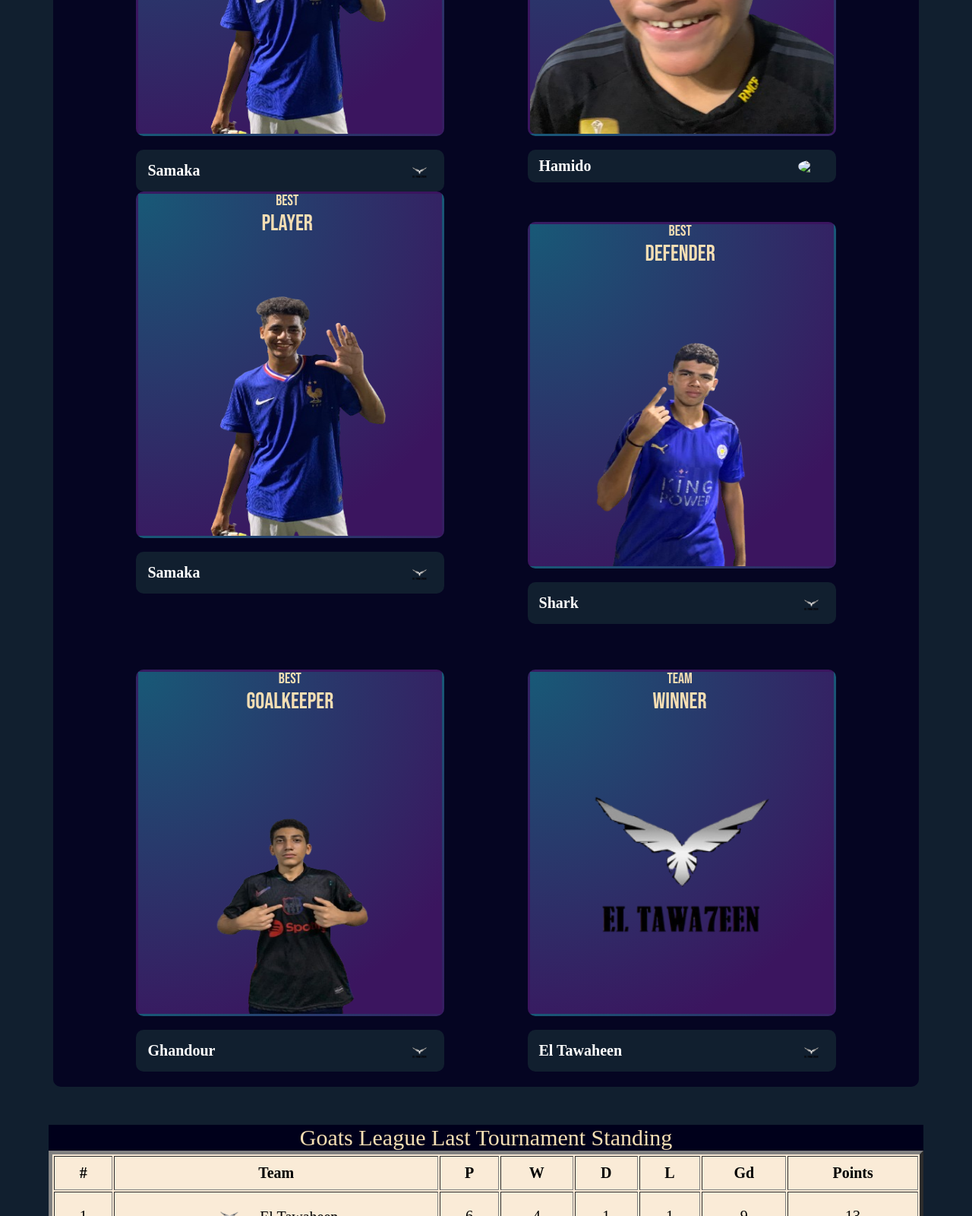
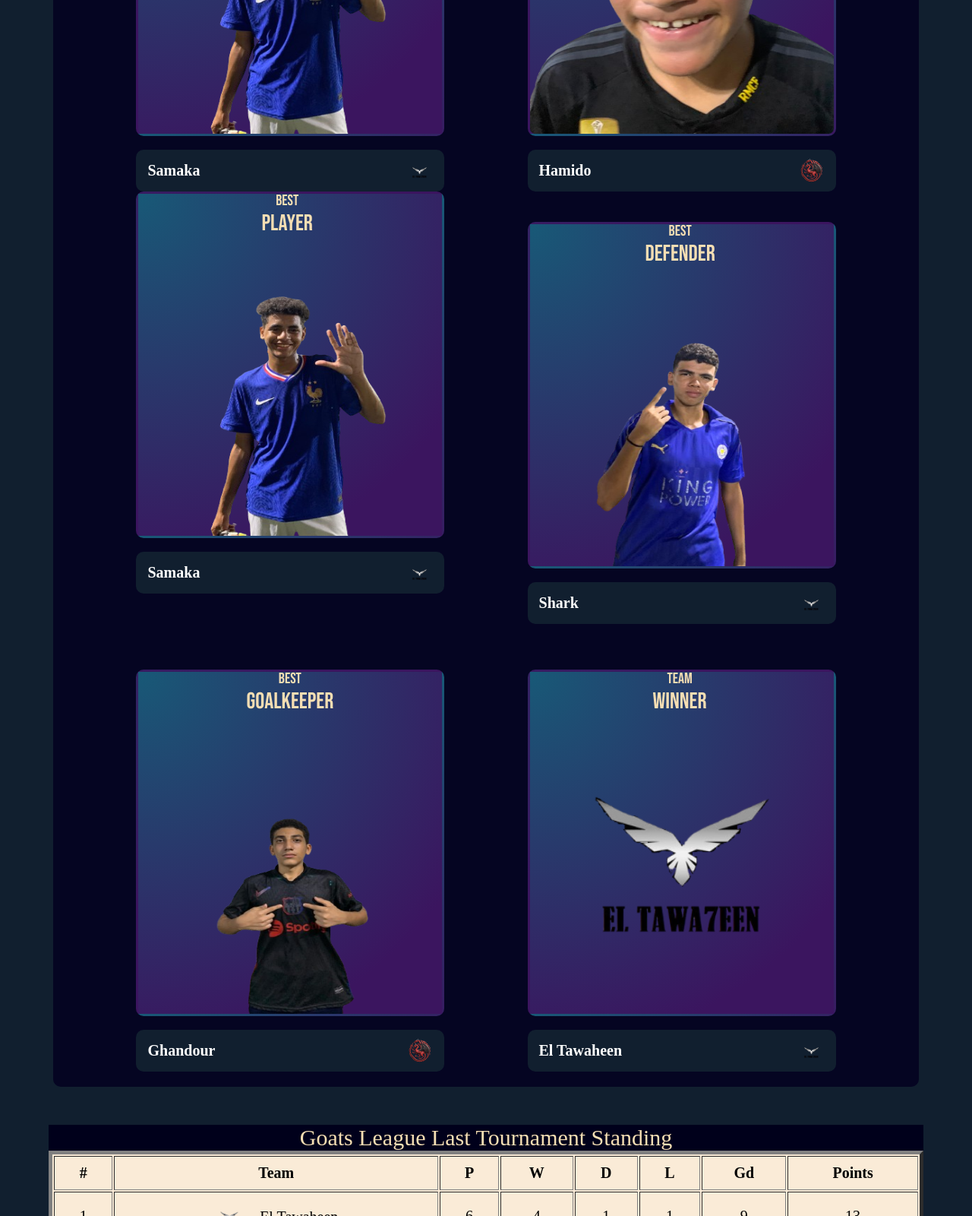
Before and after one commit to yassinashour/goats, a plain HTML site: page index.html in a window 1280 px wide. Shown: the part 525-2125 px from the top of the page at 76% size. Drawn offline with Linux system fonts and the light colour scheme; a web font is replaced by a local one.

Commit message:
Update index.html

```diff
--- a/index.html
+++ b/index.html
@@ -50,7 +50,7 @@
             </a>
             <div class="h4d">
             <h4>hamido</h4>
-            <img src="IMG/targeryens.png" class="h4img">
+            <img src="IMG/targaryens.png" class="h4img">
             </div>
         </div>
         <div class="player">
@@ -81,7 +81,7 @@
                 </a >
                 <div class="h4d">
             <h4>ghandour</h4>
-            <img src="IMG/tawaheen.png" class="h4img">
+            <img src="IMG/targaryens.png" class="h4img">
             </div>
 
         </div>
```
